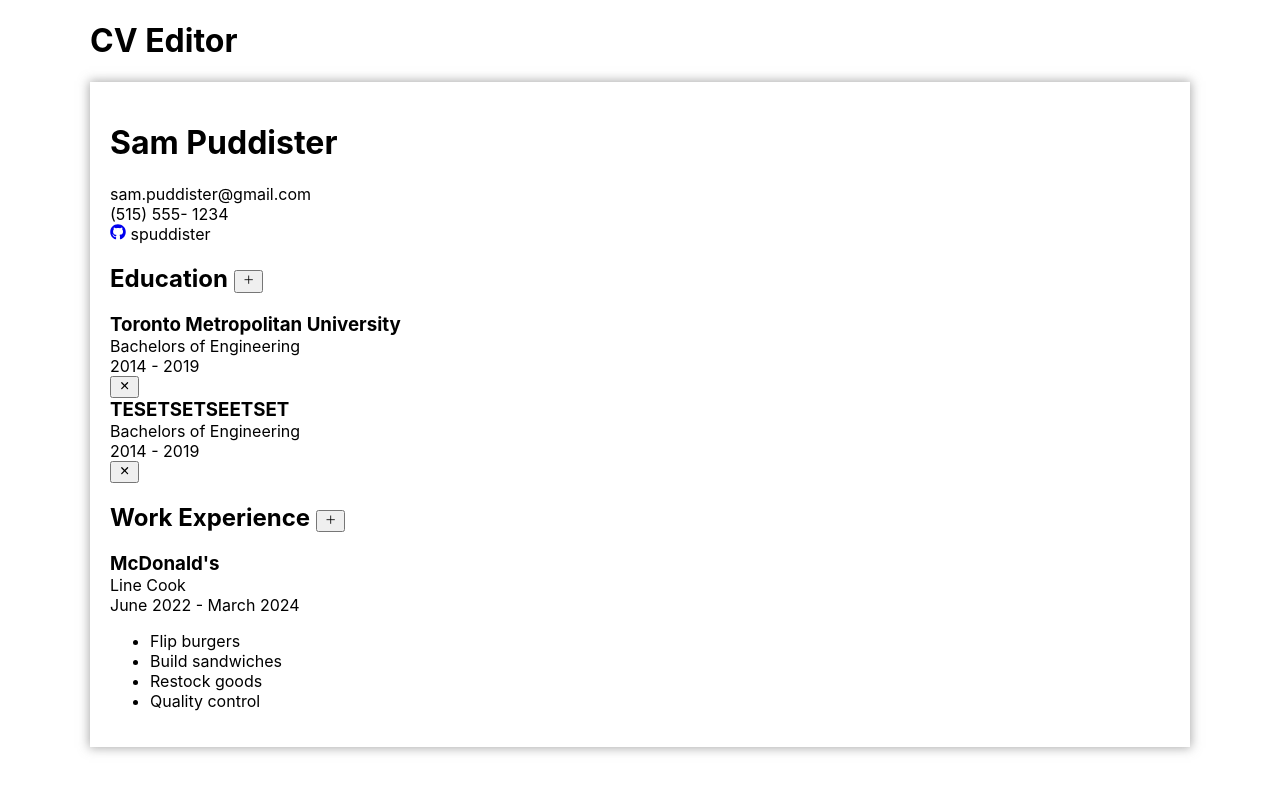
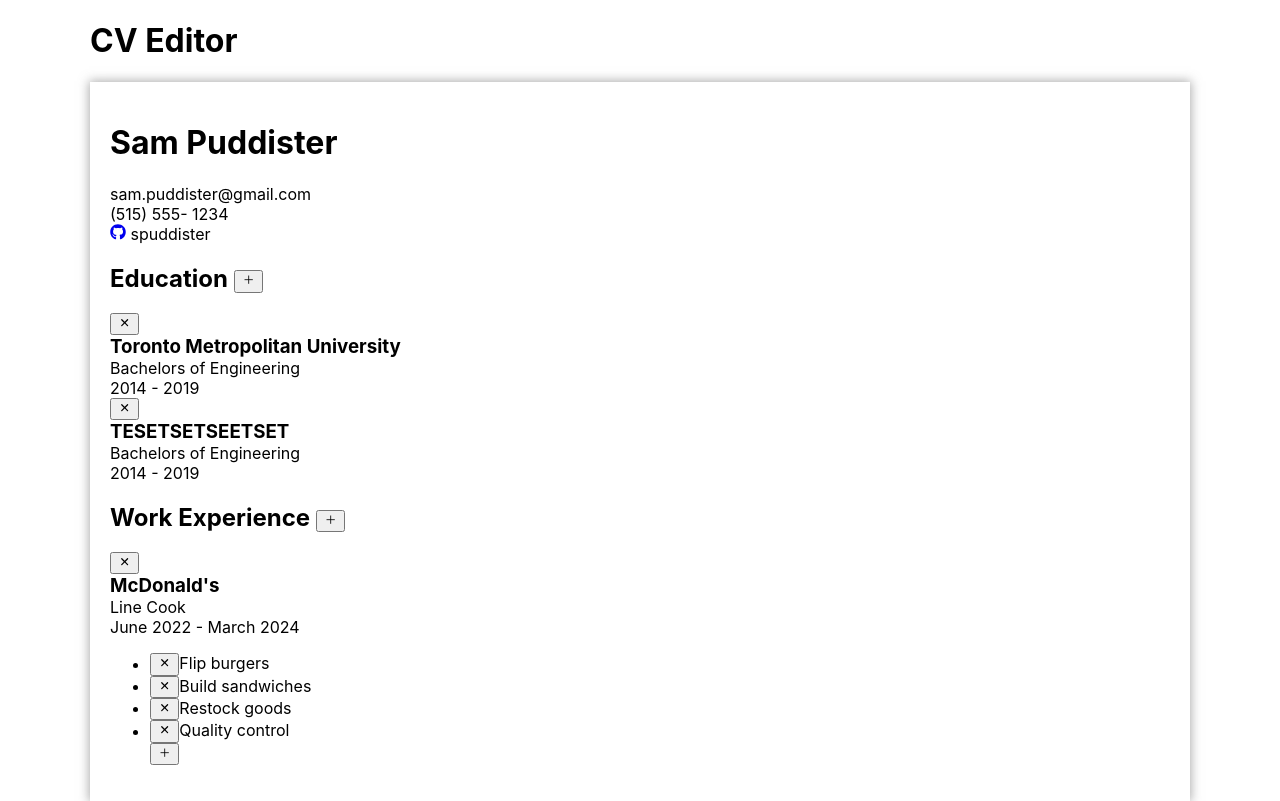
Before and after one commit to spuddister/cv-project, a React (Create React App) app: page / in a window 1280 px wide. Built offline with nearby package versions, Linux system fonts and the light colour scheme.

Commit message:
Updated work section to be fully customizable, can add and delete companies as well as responsibilities that you had at each.

```diff
--- a/src/components/Education/Education.js
+++ b/src/components/Education/Education.js
@@ -35,10 +35,10 @@ export default class Education extends Component {
   }
 
   render() {
-    const schools = this.props.education.map((school, i) => (
+    const schools = this.props.education.map((school, index) => (
       <School
-        key={i}
-        index={i}
+        key={index}
+        index={index}
         schoolData={school}
         updateParent={this.handleChange}
         deleteSchool={this.handleDelete}
--- a/src/components/Education/School.js
+++ b/src/components/Education/School.js
@@ -136,17 +136,17 @@ export default class School extends Component {
 
     return (
       <div className="school-data">
-        {schoolNameJSX}
-        {degreeJSX}
-        <p>
-          {startYearJSX} - {graduatingYearJSX}
-        </p>
         <button
           className="delete-button"
           onClick={() => this.props.deleteSchool(this.props.schoolData)}
         >
           <IoClose />
         </button>
+        {schoolNameJSX}
+        {degreeJSX}
+        <p>
+          {startYearJSX} - {graduatingYearJSX}
+        </p>
       </div>
     );
   }
--- a/src/components/Work/Company.js
+++ b/src/components/Work/Company.js
@@ -1,18 +1,242 @@
 import { Component } from "react";
+import { IoClose } from "react-icons/io5";
+import { IoAdd } from "react-icons/io5";
 
 export default class Company extends Component {
+  constructor(props) {
+    super(props);
+
+    this.state = {
+      editCompanyName: false,
+      editPosition: false,
+      editStartDate: false,
+      editEndDate: false,
+      company: { ...this.props.companyData },
+    };
+
+    this.handleFocus = this.handleFocus.bind(this);
+    this.handleChange = this.handleChange.bind(this);
+    this.handleDutyDelete = this.handleDutyDelete.bind(this);
+    this.handleDutyAdd = this.handleDutyAdd.bind(this);
+  }
+
+  componentDidMount() {
+    this.state.company.duties.map((duty, index) => {
+      const stateName = "editDuty" + index;
+      this.setState({ [stateName]: false });
+      return null;
+    });
+  }
+
+  handleFocus(key) {
+    if (this.state[key]) {
+      this.setState({ [key]: false });
+      this.props.updateParent(this.state.company, this.props.index);
+    } else {
+      this.setState({ [key]: true });
+    }
+  }
+
+  handleChange(event) {
+    if (event.currentTarget.name.includes("editDuty")) {
+      const tempCompany = { ...this.state.company };
+      tempCompany.duties[event.currentTarget.getAttribute("index")] =
+        event.currentTarget.value;
+      this.setState({ company: { ...tempCompany } });
+    } else {
+      this.setState((state) => ({
+        company: {
+          ...state.company,
+          [event.currentTarget.name]: event.currentTarget.value,
+        },
+      }));
+    }
+  }
+
+  handleDutyDelete(event) {
+    event.stopPropagation();
+    const tempCompany = { ...this.state.company };
+    tempCompany.duties = [
+      ...tempCompany.duties.slice(0, event.currentTarget.getAttribute("index")),
+      ...tempCompany.duties.slice(
+        event.currentTarget.getAttribute("index") * 1 + 1
+      ),
+    ];
+    this.setState({ company: { ...tempCompany } });
+  }
+
+  handleDutyAdd(event) {
+    const tempCompany = { ...this.state.company };
+    tempCompany.duties = [...tempCompany.duties, "New duty"];
+    this.setState({ company: { ...tempCompany } });
+  }
+
   render() {
     const { company, startDate, endDate, position, duties } =
-      this.props.companyData;
-    const dutiesList = duties.map((duty, i) => <li key={i}>{duty}</li>);
+      this.state.company;
+
+    const companyNameJSX = this.state.editCompanyName ? (
+      <input
+        className="level-3-text-edit"
+        name="company"
+        autoFocus
+        onChange={this.handleChange}
+        onBlur={() => this.handleFocus("editCompanyName")}
+        onKeyUp={(event) => {
+          if (event.key === "Enter") this.handleFocus("editCompanyName");
+        }}
+        type={"text"}
+        value={company}
+      />
+    ) : (
+      <h3
+        className="level-3-text"
+        onClick={() => {
+          this.handleFocus("editCompanyName");
+        }}
+      >
+        {company}
+      </h3>
+    );
+
+    const positionJSX = this.state.editPosition ? (
+      <input
+        className="level-4-text-edit"
+        name="position"
+        autoFocus
+        onChange={this.handleChange}
+        onBlur={() => this.handleFocus("editPosition")}
+        onKeyUp={(event) => {
+          if (event.key === "Enter") this.handleFocus("editPosition");
+        }}
+        type={"text"}
+        value={position}
+      />
+    ) : (
+      <p
+        className="level-4-text"
+        onClick={() => {
+          this.handleFocus("editPosition");
+        }}
+      >
+        {position}
+      </p>
+    );
+
+    const startDateJSX = this.state.editStartDate ? (
+      <input
+        className="level-4-text-edit"
+        name="startDate"
+        autoFocus
+        onChange={this.handleChange}
+        onBlur={() => this.handleFocus("editStartDate")}
+        onKeyUp={(event) => {
+          if (event.key === "Enter") this.handleFocus("editStartDate");
+        }}
+        type={"text"}
+        value={startDate}
+      />
+    ) : (
+      <span
+        className="level-4-text"
+        onClick={() => {
+          this.handleFocus("editStartDate");
+        }}
+      >
+        {startDate}
+      </span>
+    );
+
+    const endDateJSX = this.state.editEndDate ? (
+      <input
+        className="level-4-text-edit"
+        name="endDate"
+        autoFocus
+        onChange={this.handleChange}
+        onBlur={() => this.handleFocus("editEndDate")}
+        onKeyUp={(event) => {
+          if (event.key === "Enter") this.handleFocus("editEndDate");
+        }}
+        type={"text"}
+        value={endDate}
+      />
+    ) : (
+      <span
+        className="level-4-text"
+        onClick={() => {
+          this.handleFocus("editEndDate");
+        }}
+      >
+        {endDate}
+      </span>
+    );
+
+    const dutiesList = duties.map((duty, index) => {
+      const dutyName = "editDuty" + index;
+      if (this.state[dutyName]) {
+        return (
+          <li key={index}>
+            <button
+              className="delete-button"
+              index={index}
+              onClick={this.handleDutyDelete}
+            >
+              <IoClose />
+            </button>
+            <input
+              index={index}
+              className="level-4-text-edit"
+              name={dutyName}
+              autoFocus
+              onChange={this.handleChange}
+              onBlur={() => this.handleFocus(dutyName)}
+              onKeyUp={(event) => {
+                if (event.key === "Enter") this.handleFocus(dutyName);
+              }}
+              type={"text"}
+              value={duty}
+            ></input>
+          </li>
+        );
+      }
+      return (
+        <li
+          key={index}
+          onClick={() => {
+            this.handleFocus(dutyName);
+          }}
+        >
+          <button
+            className="delete-button"
+            index={index}
+            onClick={this.handleDutyDelete}
+          >
+            <IoClose />
+          </button>
+          {duty}
+        </li>
+      );
+    });
+
     return (
       <>
-        <h3>{company}</h3>
-        <p>{position}</p>
+        <button
+          className="delete-button"
+          onClick={() => this.props.deleteCompany(this.props.companyData)}
+        >
+          <IoClose />
+        </button>
+        {companyNameJSX}
+        {positionJSX}
         <p>
-          {startDate} - {endDate}
+          {startDateJSX} - {endDateJSX}
         </p>
-        <ul>{dutiesList}</ul>
+        <ul>
+          {dutiesList}
+          <button onClick={this.handleDutyAdd}>
+            <IoAdd />
+          </button>
+        </ul>
       </>
     );
   }
--- a/src/components/Work/Work.js
+++ b/src/components/Work/Work.js
@@ -42,7 +42,15 @@ export default class Work extends Component {
 
   render() {
     const companies = this.props.work.map((company, index) => {
-      return <Company key={index} companyData={company} />;
+      return (
+        <Company
+          key={index}
+          index={index}
+          deleteCompany={this.handleDelete}
+          updateParent={this.handleChange}
+          companyData={company}
+        />
+      );
     });
     return (
       <>
```
